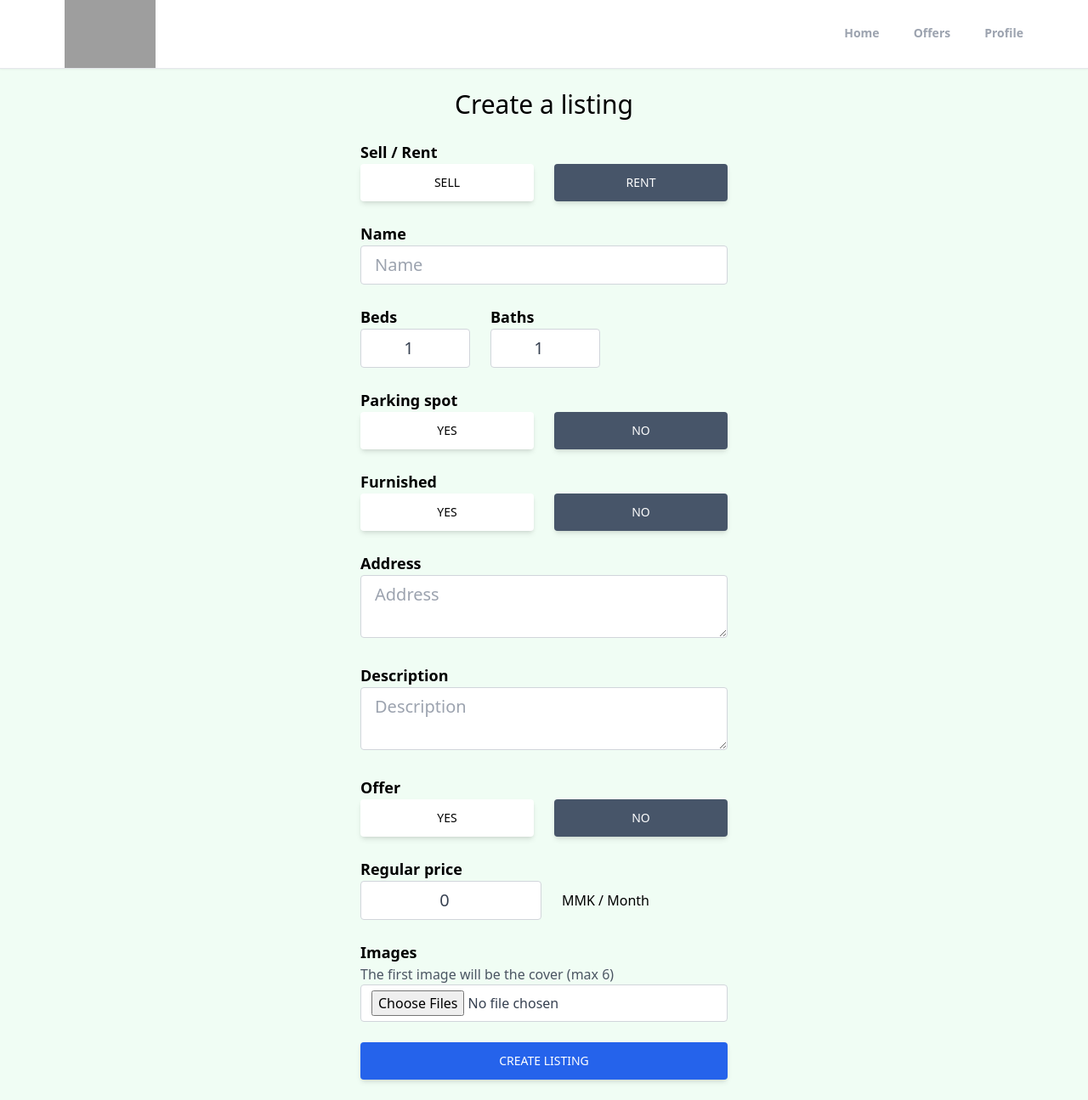
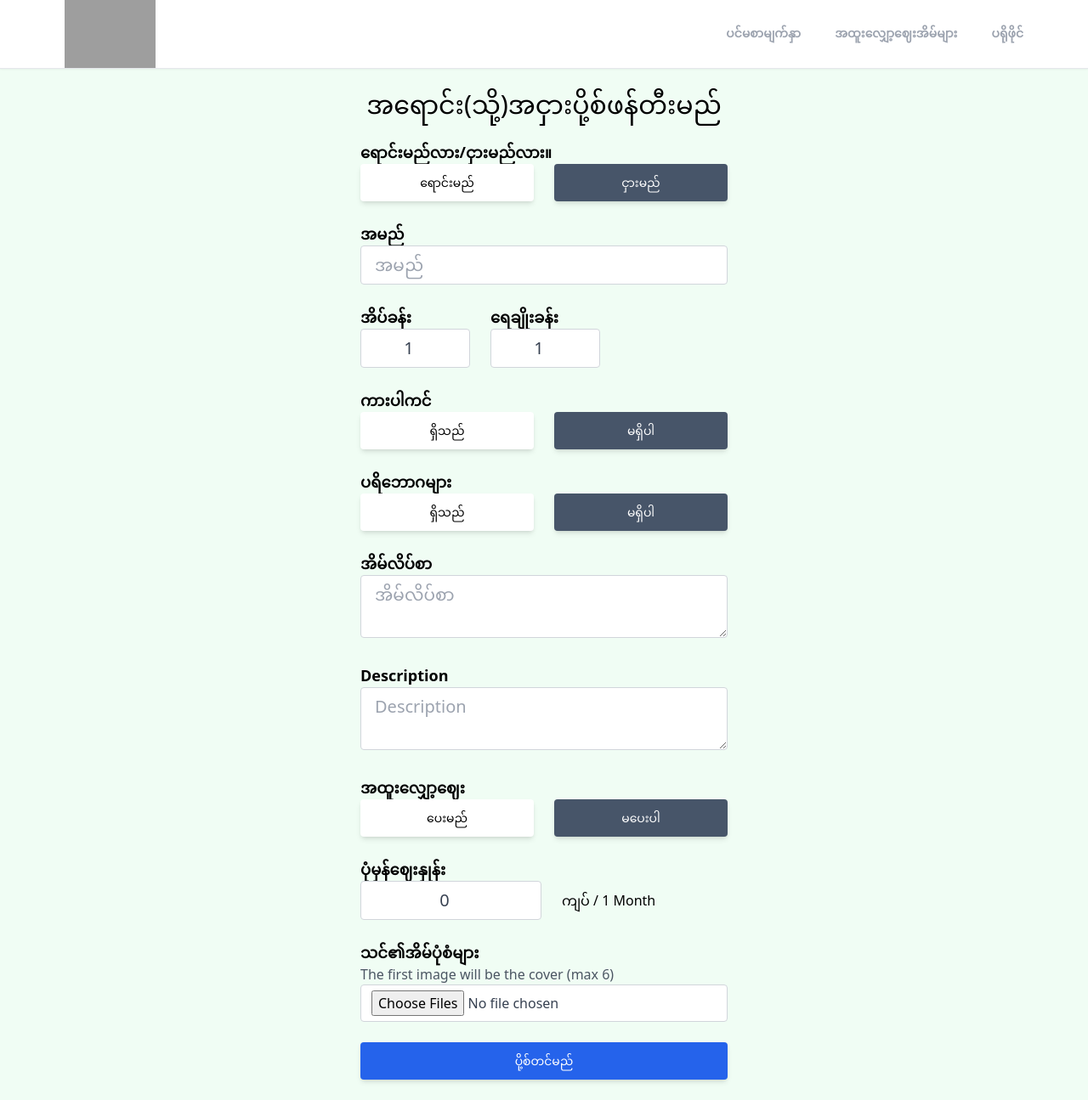
Before and after one commit to htetnan/home-sell-and-rent-website, a React (Create React App) app: page /create-listing in a window 1280 px wide. Shown: the whole page at 85% size. Built offline with nearby package versions, Linux system fonts and the light colour scheme; no server answers; sample sign-in values are in the browser's storage; grey boxes are pictures that could not be loaded.

Commit message:
Complete project

```diff
--- a/src/components/Header.jsx
+++ b/src/components/Header.jsx
@@ -11,9 +11,9 @@ export default function Header() {
     useEffect(() => {
       onAuthStateChanged(auth, (user) => {
         if (user) {
-          setPageState("Profile");
+          setPageState("ပရိုဖိုင်");
         } else {
-          setPageState("Sign in");
+          setPageState("Sign in၀င်ရန်");
         }
       });
     }, [auth]);
@@ -35,10 +35,10 @@ export default function Header() {
     <ul  className="flex space-x-10">
         <li className={`cursor-pointer py-3 text-sm font-semibold text-gray-400 border-b-[3px] border-b-transparent ${
          pathMatchRoute("/") && "text-black border-b-red-500" }`}
-         onClick={() => navigate("/")} >Home </li>
+         onClick={() => navigate("/")} >ပင်မစာမျက်နှာ</li>
         <li className={`cursor-pointer py-3 text-sm font-semibold text-gray-400 border-b-[3px] border-b-transparent ${
          pathMatchRoute("/offers") && "text-black border-b-red-500" }`}
-         onClick={() => navigate("/offers")}>Offers</li>
+         onClick={() => navigate("/offers")}>အထူးလျှော့ဈေးအိမ်များ</li>
         <li className={`cursor-pointer py-3 text-sm font-semibold text-gray-400 border-b-[3px] border-b-transparent ${
         (pathMatchRoute("/sign-in") || pathMatchRoute("/profile")) &&  "text-black border-b-red-500" }`}
          onClick={() => navigate("/profile")}>
--- a/src/components/OAuth.jsx
+++ b/src/components/OAuth.jsx
@@ -38,7 +38,7 @@ export default function OAuth() {
       className="flex items-center justify-center w-full bg-red-700 text-white px-7 py-3 uppercase text-sm font-medium hover:bg-red-800 active:bg-red-900 shadow-md hover:shadow-lg active:shadow-lg transition duration-150 ease-in-out rounded"
     >
       <FcGoogle className="text-2xl  bg-white rounded-full mr-2" />
-      Continue with Google
+      ဂူဂဲလ်အီးမေးလ်ဖြင့်ဆက်သွားပါ
     </button>
   );
 }
--- a/src/components/Slider.jsx
+++ b/src/components/Slider.jsx
@@ -68,7 +68,7 @@ export default function Slider() {
                 {data.name}
               </p>
               <p className="text-[#f1faee] absolute left-1 bottom-1 font-semibold max-w-[90%] bg-[#e63946] shadow-lg opacity-90 p-2 rounded-tr-3xl">
-                ${data.discountedPrice ?? data.regularPrice}
+                {data.discountedPrice ?? data.regularPrice}ကျပ်
                 {data.type === "rent" && " / month"}
               </p>
             </SwiperSlide>
--- a/src/pages/Category.jsx
+++ b/src/pages/Category.jsx
@@ -79,7 +79,7 @@ export default function Category() {
   return (
     <div className="max-w-6xl mx-auto px-3">
       <h1 className="text-3xl text-center mt-6 font-bold mb-6">
-        {params.categoryName === "rent" ? "Places for rent" : "Places for sale"}
+        {params.categoryName === "rent" ? "ငှားရမ်းမည့်အိမ်စာရင်းများ" : "ရောင်းမည့်အိမ်စာရင်းများ"}
       </h1>
       {loading ? (
         <Spinner />
@@ -102,7 +102,7 @@ export default function Category() {
                 onClick={onFetchMoreListings}
                 className="bg-white px-3 py-1.5 text-gray-700 border border-gray-300 mb-6 mt-6 hover:border-slate-600 rounded transition duration-150 ease-in-out"
               >
-                Load more
+                ပိုမိုကြည့်ရှုရန်။
               </button>
             </div>
           )}
--- a/src/pages/CreateListing.jsx
+++ b/src/pages/CreateListing.jsx
@@ -184,9 +184,9 @@ export default function CreateListing() {
   }
   return (
    <main className="max-w-md px-2 mx-auto">
-    <h1 className="text-3xl text-center mt-6 font bold">Create a listing</h1>
+    <h1 className="text-3xl text-center mt-6 font bold">အရောင်း(သို့)အငှားပို့စ်ဖန်တီးမည်</h1>
     <form onSubmit={onSubmit}>
-<p className="text-lg mt-6 font-semibold">Sell / Rent</p>
+<p className="text-lg mt-6 font-semibold">ရောင်းမည်လား/ငှားမည်လား။</p>
 <div className="flex">
 <button
             type="button"
@@ -199,7 +199,7 @@ export default function CreateListing() {
                 : "bg-slate-600 text-white"
             }`}
           >
-            sell
+           ရောင်းမည်
           </button>
           <button
             type="button"
@@ -212,17 +212,17 @@ export default function CreateListing() {
                 : "bg-slate-600 text-white"
             }`}
           >
-            rent
+           ငှားမည်
           </button>
 </div>
 
-<p className="text-lg mt-6 font-semibold">Name</p>
+<p className="text-lg mt-6 font-semibold">အမည်</p>
         <input
           type="text"
           id="name"
           value={name}
           onChange={onChange}
-          placeholder="Name"
+          placeholder="အမည်"
           maxLength="32"
           minLength="10"
           required
@@ -230,7 +230,7 @@ export default function CreateListing() {
         />
         <div className="flex space-x-6 mb-6">
           <div>
-            <p className="text-lg font-semibold">Beds</p>
+            <p className="text-lg font-semibold">အိပ်ခန်း</p>
             <input
               type="number"
               id="bedrooms"
@@ -243,7 +243,7 @@ export default function CreateListing() {
             />
           </div>
           <div>
-            <p className="text-lg font-semibold">Baths</p>
+            <p className="text-lg font-semibold">ရေချိုးခန်း</p>
             <input
               type="number"
               id="bathrooms"
@@ -256,7 +256,7 @@ export default function CreateListing() {
             />
           </div>
         </div>
-        <p className="text-lg mt-6 font-semibold">Parking spot</p>
+        <p className="text-lg mt-6 font-semibold">ကားပါကင်</p>
         <div className="flex">
           <button
             type="button"
@@ -267,7 +267,7 @@ export default function CreateListing() {
               !parking ? "bg-white text-black" : "bg-slate-600 text-white"
             }`}
           >
-            Yes
+            ရှိသည်
           </button>
           <button
             type="button"
@@ -278,10 +278,10 @@ export default function CreateListing() {
               parking ? "bg-white text-black" : "bg-slate-600 text-white"
             }`}
           >
-            no
+           မရှိပါ
           </button>
         </div>
-        <p className="text-lg mt-6 font-semibold">Furnished</p>
+        <p className="text-lg mt-6 font-semibold">ပရိဘောဂများ</p>
         <div className="flex">
           <button
             type="button"
@@ -292,7 +292,7 @@ export default function CreateListing() {
               !furnished ? "bg-white text-black" : "bg-slate-600 text-white"
             }`}
           >
-            yes
+            ရှိသည်
           </button>
           <button
             type="button"
@@ -303,16 +303,16 @@ export default function CreateListing() {
               furnished ? "bg-white text-black" : "bg-slate-600 text-white"
             }`}
           >
-            no
+            မရှိပါ
           </button>
         </div>
-        <p className="text-lg mt-6 font-semibold">Address</p>
+        <p className="text-lg mt-6 font-semibold">အိမ်လိပ်စာ</p>
         <textarea
           type="text"
           id="address"
           value={address}
           onChange={onChange}
-          placeholder="Address"
+          placeholder="အိမ်လိပ်စာ"
           required
           className="w-full px-4 py-2 text-xl text-gray-700 bg-white border border-gray-300 rounded transition duration-150 ease-in-out focus:text-gray-700 focus:bg-white focus:border-slate-600 mb-6"
         />
@@ -366,7 +366,7 @@ export default function CreateListing() {
           required
           className="w-full px-4 py-2 text-xl text-gray-700 bg-white border border-gray-300 rounded transition duration-150 ease-in-out focus:text-gray-700 focus:bg-white focus:border-slate-600 mb-6"
         />
-        <p className="text-lg font-semibold">Offer</p>
+        <p className="text-lg font-semibold">အထူးလျှော့ဈေး</p>
         <div className="flex mb-6">
           <button
             type="button"
@@ -377,7 +377,7 @@ export default function CreateListing() {
               !offer ? "bg-white text-black" : "bg-slate-600 text-white"
             }`}
           >
-            yes
+          ပေးမည်
           </button>
           <button
             type="button"
@@ -388,13 +388,13 @@ export default function CreateListing() {
               offer ? "bg-white text-black" : "bg-slate-600 text-white"
             }`}
           >
-            no
+           မပေးပါ
           </button>
         </div>
 
         <div className="flex items-center mb-6">
           <div className="">
-            <p className="text-lg font-semibold">Regular price</p>
+            <p className="text-lg font-semibold">ပုံမှန်ဈေးနှုန်း</p>
             <div className="flex w-full justify-center items-center space-x-6">
               <input
                 type="number"
@@ -408,7 +408,7 @@ export default function CreateListing() {
               />
               {type === "rent" && (
                 <div className="">
-                  <p className="text-md w-full whitespace-nowrap">MMK / Month</p>
+                  <p className="text-md w-full whitespace-nowrap">ကျပ် / 1 Month</p>
                 </div>
               )}
             </div>
@@ -417,7 +417,7 @@ export default function CreateListing() {
         {offer && (
           <div className="flex items-center mb-6">
             <div className="">
-              <p className="text-lg font-semibold">Discounted price</p>
+              <p className="text-lg font-semibold">လျှော့ဈေး</p>
               <div className="flex w-full justify-center items-center space-x-6">
                 <input
                   type="number"
@@ -432,7 +432,7 @@ export default function CreateListing() {
                 {type === "rent" && (
                   <div className="">
                     <p className="text-md w-full whitespace-nowrap">
-                      MMK / Month
+                     ကျပ် / 1 Month
                     </p>
                   </div>
                 )}
@@ -443,7 +443,7 @@ export default function CreateListing() {
 
 
 <div className="mb-6">
-          <p className="text-lg font-semibold">Images</p>
+          <p className="text-lg font-semibold">သင်၏အိမ်ပုံစံများ</p>
           <p className="text-gray-600">
             The first image will be the cover (max 6)
           </p>
@@ -461,7 +461,7 @@ export default function CreateListing() {
           type="submit"
           className="mb-6 w-full px-7 py-3 bg-blue-600 text-white font-medium text-sm uppercase rounded shadow-md hover:bg-blue-700 hover:shadow-lg focus:bg-blue-700 focus:shadow-lg active:bg-blue-800 active:shadow-lg transition duration-150 ease-in-out"
         >
-          Create Listing
+          ပို့စ်တင်မည်
         </button>
 
     </form>
--- a/src/pages/Home.jsx
+++ b/src/pages/Home.jsx
@@ -112,7 +112,7 @@ export default function Home() {
       <div className="max-w-6xl mx-auto pt-4 space-y-6">
         {offerListings && offerListings.length > 0 && (
           <div className="m-2 mb-6">
-            <h2 className="px-3 text-2xl mt-6 font-semibold">Recent offers</h2>
+            <h2 className="px-3 text-2xl mt-6 font-semibold">အထူးလျှော့ဈေးရသောအိမ်စာရင်းများ</h2>
             <Link to="/offers">
               <p className="px-3 text-sm text-blue-600 hover:text-blue-800 transition duration-150 ease-in-out">
                 Show more offers
@@ -132,7 +132,7 @@ export default function Home() {
         {rentListings && rentListings.length > 0 && (
           <div className="m-2 mb-6">
             <h2 className="px-3 text-2xl mt-6 font-semibold">
-              Places for rent
+             ငှားရမ်းမည့်အိမ်စာရင်းများ
             </h2>
             <Link to="/category/rent">
               <p className="px-3 text-sm text-blue-600 hover:text-blue-800 transition duration-150 ease-in-out">
@@ -153,7 +153,7 @@ export default function Home() {
         {saleListings && saleListings.length > 0 && (
           <div className="m-2 mb-6">
             <h2 className="px-3 text-2xl mt-6 font-semibold">
-              Places for sale
+            ရောင်းမည့်အိမ်စာရင်းများ
             </h2>
             <Link to="/category/sale">
               <p className="px-3 text-sm text-blue-600 hover:text-blue-800 transition duration-150 ease-in-out">
--- a/src/pages/Listing.jsx
+++ b/src/pages/Listing.jsx
@@ -74,27 +74,27 @@ return <Spinner/>;
 
 {shareLinkCopied && (
         <p className="fixed top-[23%] right-[5%] font-semibold border-2 border-gray-400 rounded-md bg-white z-10 p-2">
-          Link Copied
+          လင့်ခ်ကိုကော်ပီကူးသည်။
         </p>
       )}
 
       <div className="m-4 flex flex-col md:flex-row max-w-6xl lg:mx-auto p-4 rounded-lg shadow-lg bg-white lg:space-x-5">
         <div className=" w-full">
           <p className="text-2xl font-bold mb-3 text-blue-900">
-            {listing.name } - MMK {listing.offer ? listing.discountedPrice.toString()
+            {listing.name } - {listing.offer ? listing.discountedPrice.toString()
                   .replace(/\B(?=(\d{3})+(?!\d))/g, ",")
                   : listing.regularPrice  .toString()
-                  .replace(/\B(?=(\d{3})+(?!\d))/g, ",")}
-                  {listing.type === "rent" ? "/ month" : ""}
+                  .replace(/\B(?=(\d{3})+(?!\d))/g, ",")} ကျပ်
+                  {listing.type === "rent" ? "/ 1 month" : ""}
           </p>
           <p className="flex items-center mt-6 mb-3 font-semibold">
             <FaMapMarkerAlt className="text-green-700 mr-1" />
             {listing.address}
           </p>
           <div className="flex justify-start items-center space-x-4 w-[75%]">
-<p className="bg-red-800 w-full max-w-[200px] rounded-md p-1 text-white text-center font-semibold shadow-md">{listing.type === "rent" ?  "Rent" : "Sale" }</p>
+<p className="bg-red-800 w-full max-w-[200px] rounded-md p-1 text-white text-center font-semibold shadow-md">{listing.type === "rent" ?  "ငှားမည်။" : "ရောင်းမည်။" }</p>
 {listing.offer &&(
-  <p className="w-full max-w-[200px] bg-green-800 rounded-md p-1 text-white text-center font-semibold shadow-md">MMK {+listing.regularPrice - +listing.discountedPrice} discount</p>
+  <p className="w-full max-w-[200px] bg-green-800 rounded-md p-1 text-white text-center font-semibold shadow-md"> {+listing.regularPrice - +listing.discountedPrice} ကျပ် လျှော့ဈေး</p>
 )}
           </div>
           <p className="mt-3 mb-3">Description -<span className="font-semibold">{listing.description}</span></p>
@@ -127,7 +127,7 @@ return <Spinner/>;
                 onClick={() => setContactLandlord(true)}
                 className="px-7 py-3 bg-blue-600 text-white font-medium text-sm uppercase rounded shadow-md hover:bg-blue-700 hover:shadow-lg focus:bg-blue-700 focus:shadow-lg w-full text-center transition duration-150 ease-in-out "
               >
-                Contact Landlord
+                အိမ်ပိုင်ရှင်နှင့်ဆက်သွယ်ရန်
               </button>
             </div>
           )}
--- a/src/pages/Offers.jsx
+++ b/src/pages/Offers.jsx
@@ -77,7 +77,7 @@ export default function Offers() {
 
   return (
     <div className="max-w-6xl mx-auto px-3">
-      <h1 className="text-3xl text-center mt-6 font-bold mb-6">Offers</h1>
+      <h1 className="text-3xl text-center mt-6 font-bold mb-6">အထူးလျှော့ဈေးရသောအိမ်များစာရင်း</h1>
       {loading ? (
         <Spinner />
       ) : listings && listings.length > 0 ? (
@@ -99,7 +99,7 @@ export default function Offers() {
                 onClick={onFetchMoreListings}
                 className="bg-white px-3 py-1.5 text-gray-700 border border-gray-300 mb-6 mt-6 hover:border-slate-600 rounded transition duration-150 ease-in-out"
               >
-                Load more
+                ပိုမိုကြည့်ရှုရန်။
               </button>
             </div>
           )}
```
Also changed, not shown: src/pages/Profile.jsx (+7 -7 lines), src/pages/SignIn.jsx (+8 -8 lines), src/pages/SignUp.jsx (+8 -8 lines).
